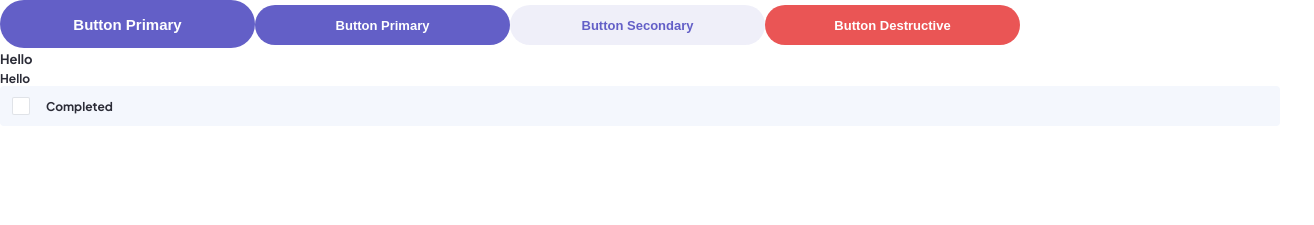
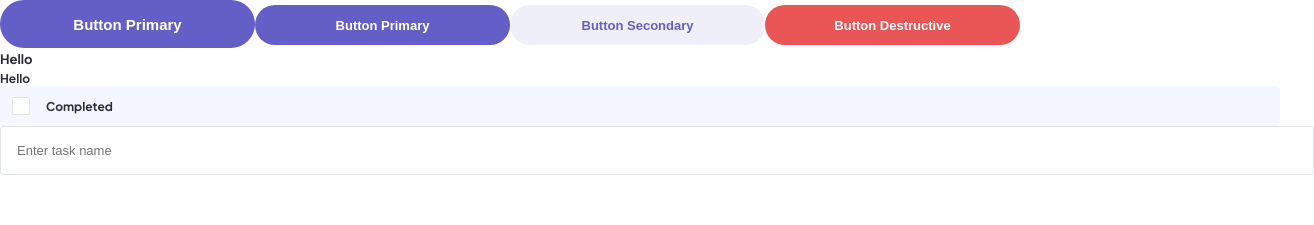
Before and after one commit to joanpujol/kanban-task-management-web-app, a Next.js app: page / in a window 1280 px wide. Shown: the top 225 px of the page, 1314 px wide, since content can reach past the window. Built offline with nearby package versions, Linux system fonts and the light colour scheme.

Commit message:
Add TextField component

```diff
--- a/app/page.tsx
+++ b/app/page.tsx
@@ -1,5 +1,6 @@
 import { Button } from "../components/atoms/Button/Button";
 import Checkbox from "../components/atoms/Checkbox/Checkbox";
+import { TextField } from "../components/atoms/TextField/TextField";
 import { Text } from "../components/atoms/Typography/Text";
 import Layout from "./layout";
 
@@ -13,6 +14,7 @@ export default function HomePage() {
       <Text size="lg" bold>Hello</Text>
       <Text size="md">Hello</Text>
       <Checkbox />
+      <TextField name="name" placeholder="Enter task name" />
     </Layout>
   )
 }
--- /dev/null
+++ b/components/atoms/TextField/TextField.styles.tsx
@@ -0,0 +1,34 @@
+import styled from "styled-components";
+
+import { getTextStyles } from "../Typography/Text.styles";
+
+export const StyledTextField = styled.input.attrs({ type: 'text' })`
+  width: 100%;
+  padding: ${({ theme }) => theme.spacing.sm} ${({ theme }) => theme.spacing.md};
+  border: 1px solid ${({ theme }) => theme.colors.mediumGreyDimmed};
+  border-radius: ${({ theme }) => theme.borderRadius.md};
+  position: relative;
+
+  ${getTextStyles("lg", false)}
+
+  &::placeholder {
+    color: ${({ theme }) => theme.colors.primaryVeryDimmed};
+  };
+
+  &:focus {
+    outline: none;
+    border: 1px solid ${({ theme }) => theme.colors.mediumGreyDimmed};
+  };
+
+  &:invalid {
+    border: 1px solid ${({ theme }) => theme.colors.red};
+
+    &::before {
+      content: "Can't be empty";
+      color: ${({ theme }) => theme.colors.red};
+      position: absolute;
+      top: ${({ theme }) => theme.spacing.sm};
+      right: ${({ theme }) => theme.spacing.sm};
+    }
+  };
+`
--- /dev/null
+++ b/components/atoms/TextField/TextField.tsx
@@ -0,0 +1,14 @@
+"use client";
+
+type Props = {
+    name: string;
+    placeholder?: string;
+};
+
+import * as S from "./TextField.styles";
+
+export const TextField = ({ name, placeholder }: Props) => {
+  return (
+    <S.StyledTextField type="text" name={name} placeholder={placeholder ?? "Your text goes here"} />
+  )
+};
--- a/components/atoms/Typography/Text.styles.tsx
+++ b/components/atoms/Typography/Text.styles.tsx
@@ -10,7 +10,7 @@ export const textStylesMd = css`
   line-height: 15px;
 `;
 
-const getTextStyles = (
+export const getTextStyles = (
   size: Extract<TypographySize, "md" | "lg">,
   bold: boolean | undefined
 ) => {
--- a/styles/theme.tsx
+++ b/styles/theme.tsx
@@ -6,8 +6,10 @@ const colors = {
   mainHover: "#A8A4FF",
   black: "#000112",
   blackDimmed: "rgba(0, 1, 18, 0.5)",
+  blackVeryDimmed: "rgba(0, 1, 18, 0.25)",
   white: "#FFFFFF",
   whiteDimmed: "rgba(255, 255, 255, 0.5)",
+  whiteVeryDimmed: "rgba(255, 255, 255, 0.25)",
   veryDarkGrey: "#20212C",
   darkGrey: "#2B2C37",
   mediumGrey: "#828FA3",
@@ -25,6 +27,7 @@ const measures = {
   spacing: {
     md: "16px",
     sm: "12px",
+    xs: "8px",
   },
   borderRadius: {
     md: "4px",
@@ -38,8 +41,10 @@ export interface ThemeInterface {
     mainHover: string;
     black: string;
     blackDimmed: string;
+    blackVeryDimmed: string;
     white: string;
     whiteDimmed: string;
+    whiteVeryDimmed: string;
     veryDarkGrey: string;
     darkGrey: string;
     mediumGrey: string;
@@ -60,6 +65,7 @@ export interface ThemeInterface {
     text: {
       primary: string;
       primaryDimmed: string;
+      primaryVeryDimmed: string;
     };
     button: {
       color: {
@@ -77,6 +83,7 @@ export interface ThemeInterface {
   spacing: {
     md: string;
     sm: string;
+    xs: string;
   },
   borderRadius: {
     md: string;
@@ -96,6 +103,7 @@ const lightTheme: ThemeInterface = {
     text: {
       primary: colors.black,
       primaryDimmed: colors.blackDimmed,
+      primaryVeryDimmed: colors.blackVeryDimmed,
     },
     button: {
       color: {
@@ -125,6 +133,7 @@ const darkTheme: ThemeInterface = {
     text: {
       primary: colors.white,
       primaryDimmed: colors.whiteDimmed,
+      primaryVeryDimmed: colors.whiteVeryDimmed,
     },
     button: {
       color: {
```
